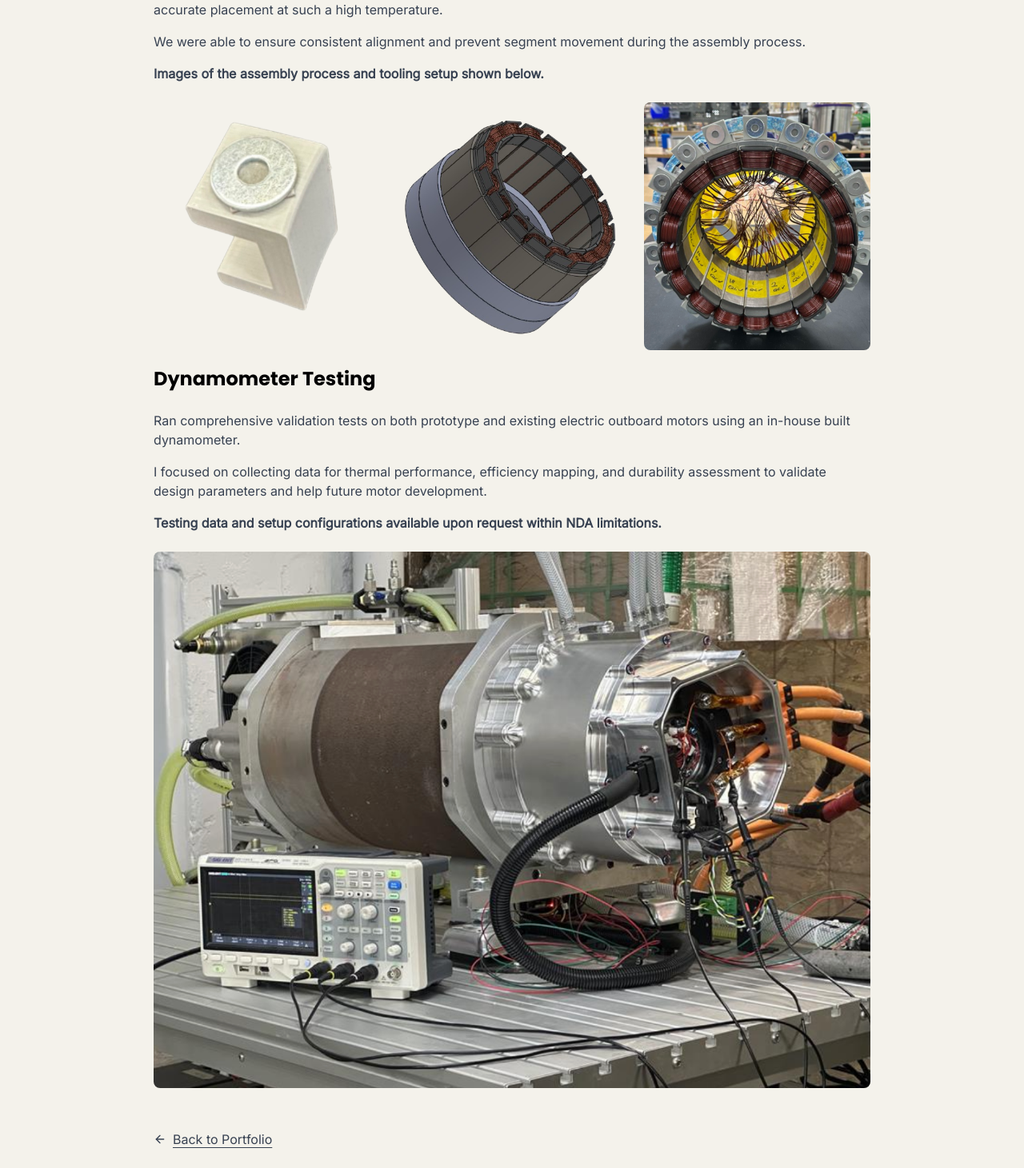
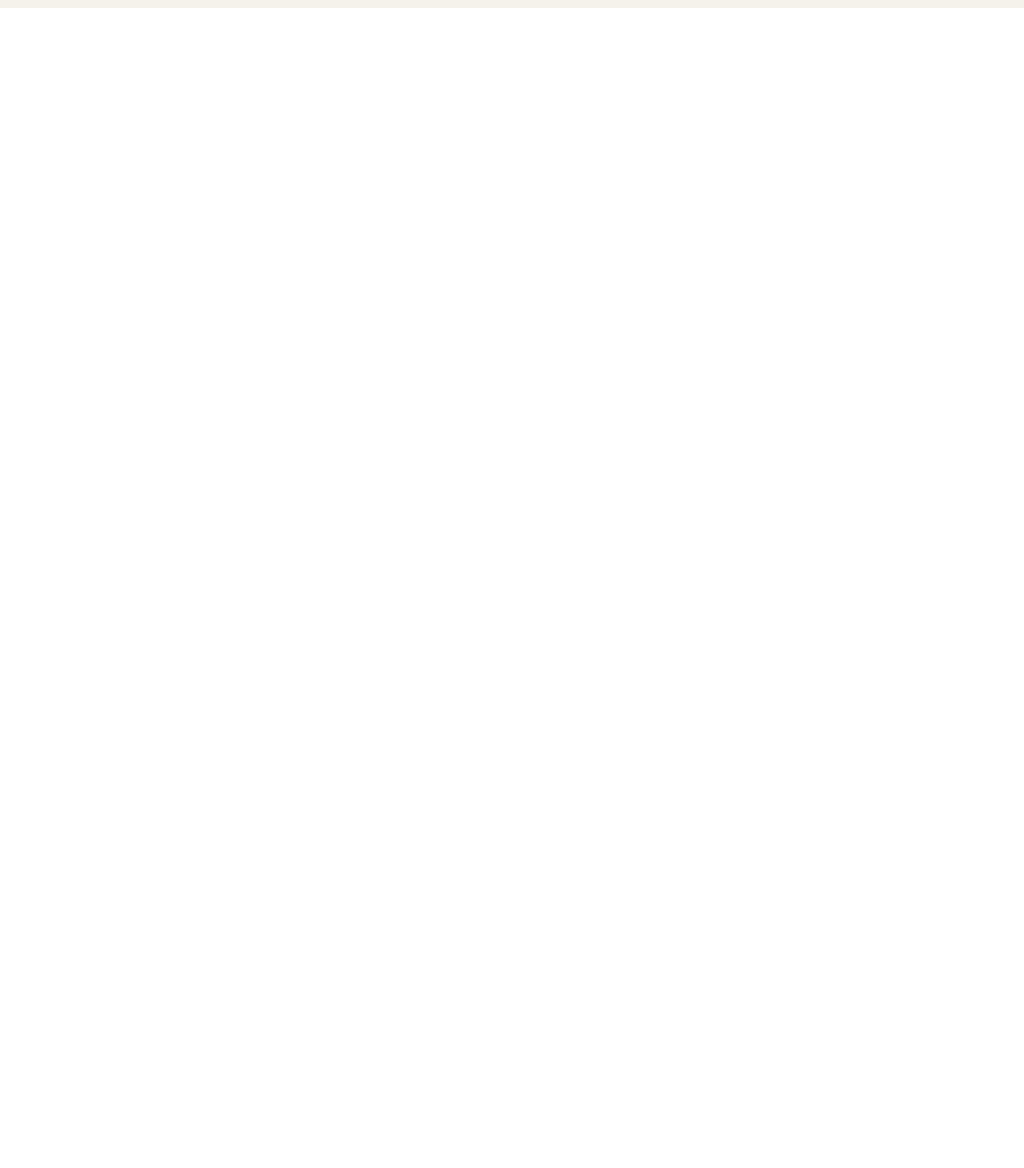
Before and after one commit to ewshu/updated-portfolio, a React (Vite) app: page /flux-marine in a window 1280 px wide. Shown: the part 1669-3130 px from the top of the page at 80% size. After the commit the page ends 1679 px from the top, so only its background shows below. Built offline with nearby package versions, Linux system fonts and the light colour scheme.

Commit message:
Update Flux Marine page: Show only Shrink-Fit Assembly Jig section, comment out other sections due to NDA

```diff
--- a/src/pages/FluxMarine.jsx
+++ b/src/pages/FluxMarine.jsx
@@ -86,6 +86,7 @@ function FluxMarine() {
           </section>
 
           {/* Custom Segmented Stator Core Assembly Clamp Section */}
+          {/*
           <section className="space-y-4 md:space-y-6">
             <h2 className="text-xl md:text-2xl font-bold text-black">Segmented Stator Core Clamping System</h2>
 
@@ -107,33 +108,34 @@ function FluxMarine() {
               </p>
             </div>
 
-            {/* Three Clamp Images Side by Side */}
             <div className="grid grid-cols-1 md:grid-cols-3 gap-4 md:gap-6">
-              <div className="rounded-lg overflow-hidden">
-                <img
-                  src="/logos/clamp.png"
-                  alt="Clamp Assembly"
-                  className="w-full h-full object-cover"
-                />
+              <div className="rounded-lg overflow-hidden bg-gray-100 border-2 border-gray-300 flex items-center justify-center h-48 md:h-64">
+                <div className="text-center p-4">
+                  <div className="text-gray-600 text-sm md:text-base font-medium">🔒 Image Locked</div>
+                  <div className="text-gray-500 text-xs md:text-sm mt-1">NDA Restrictions</div>
+                  <div className="text-gray-400 text-xs mt-2">Clamp Assembly</div>
+                </div>
               </div>
-              <div className="rounded-lg overflow-hidden">
-                <img
-                  src="/logos/segmentjig.png"
-                  alt="Clamp Front View"
-                  className="w-full h-full object-cover"
-                />
+              <div className="rounded-lg overflow-hidden bg-gray-100 border-2 border-gray-300 flex items-center justify-center h-48 md:h-64">
+                <div className="text-center p-4">
+                  <div className="text-gray-600 text-sm md:text-base font-medium">🔒 Image Locked</div>
+                  <div className="text-gray-500 text-xs md:text-sm mt-1">NDA Restrictions</div>
+                  <div className="text-gray-400 text-xs mt-2">Clamp Front View</div>
+                </div>
               </div>
-              <div className="rounded-lg overflow-hidden">
-                <img
-                  src="/logos/clampdown.png"
-                  alt="Clamp Down View"
-                  className="w-full h-full object-cover"
-                />
+              <div className="rounded-lg overflow-hidden bg-gray-100 border-2 border-gray-300 flex items-center justify-center h-48 md:h-64">
+                <div className="text-center p-4">
+                  <div className="text-gray-600 text-sm md:text-base font-medium">🔒 Image Locked</div>
+                  <div className="text-gray-500 text-xs md:text-sm mt-1">NDA Restrictions</div>
+                  <div className="text-gray-400 text-xs mt-2">Clamp Down View</div>
+                </div>
               </div>
             </div>
           </section>
+          */}
 
           {/* Electric Motor Dynamometer Testing Section */}
+          {/*
           <section className="space-y-4 md:space-y-6">
             <h2 className="text-xl md:text-2xl font-bold text-black">Dynamometer Testing</h2>
 
@@ -151,15 +153,15 @@ function FluxMarine() {
               </p>
             </div>
 
-            {/* Dynamometer Setup Image */}
-            <div className="rounded-lg overflow-hidden">
-              <img
-                src="/logos/dynosetup.png"
-                alt="Dynamometer Testing Setup"
-                className="w-full h-full object-cover"
-              />
+            <div className="rounded-lg overflow-hidden bg-gray-100 border-2 border-gray-300 flex items-center justify-center h-64 md:h-80">
+              <div className="text-center p-4">
+                <div className="text-gray-600 text-sm md:text-base font-medium">🔒 Image Locked</div>
+                <div className="text-gray-500 text-xs md:text-sm mt-1">NDA Restrictions</div>
+                <div className="text-gray-400 text-xs mt-2">Dynamometer Testing Setup</div>
+              </div>
             </div>
           </section>
+          */}
 
           {/* Bottom Navigation */}
           <div className="pt-6 md:pt-8">
```
